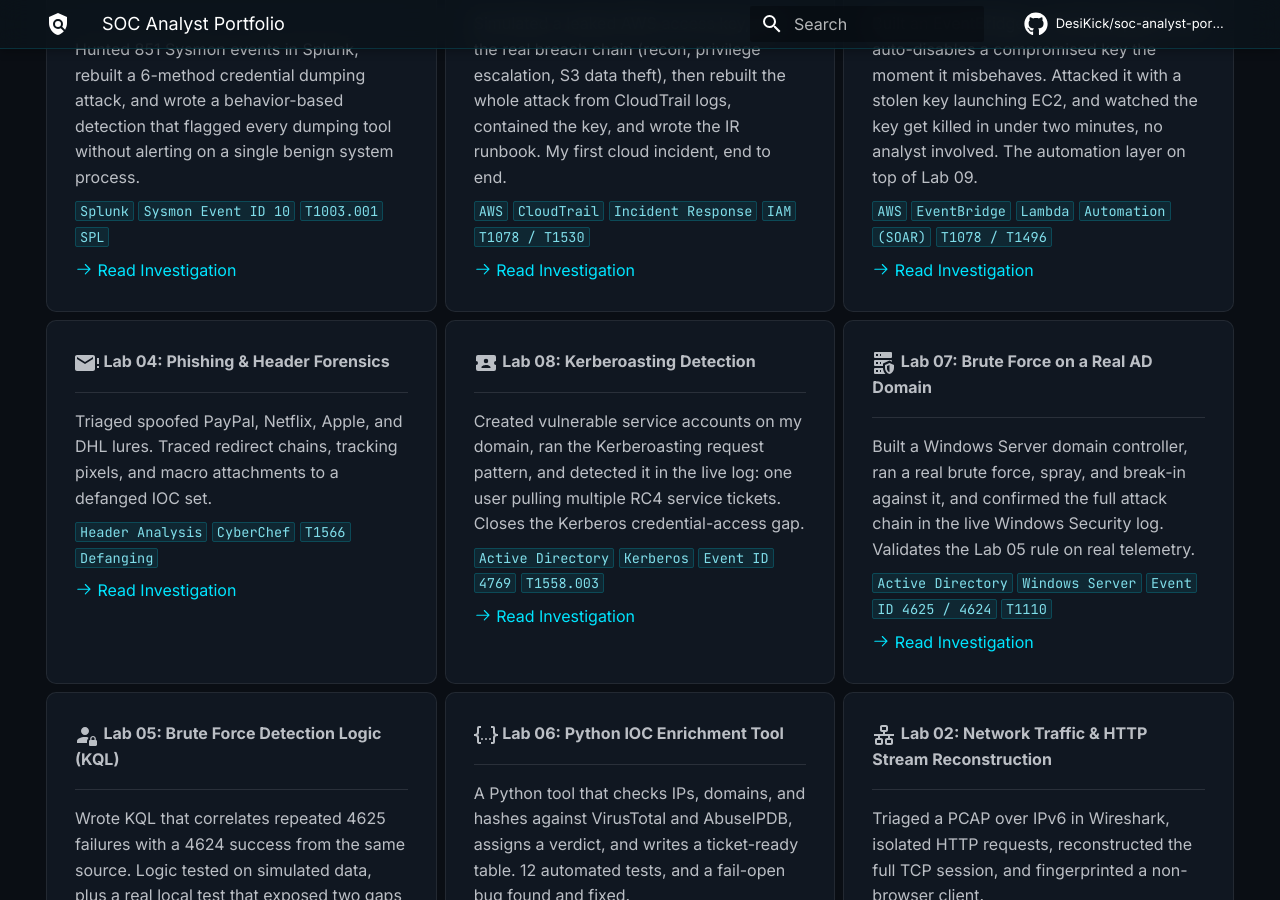
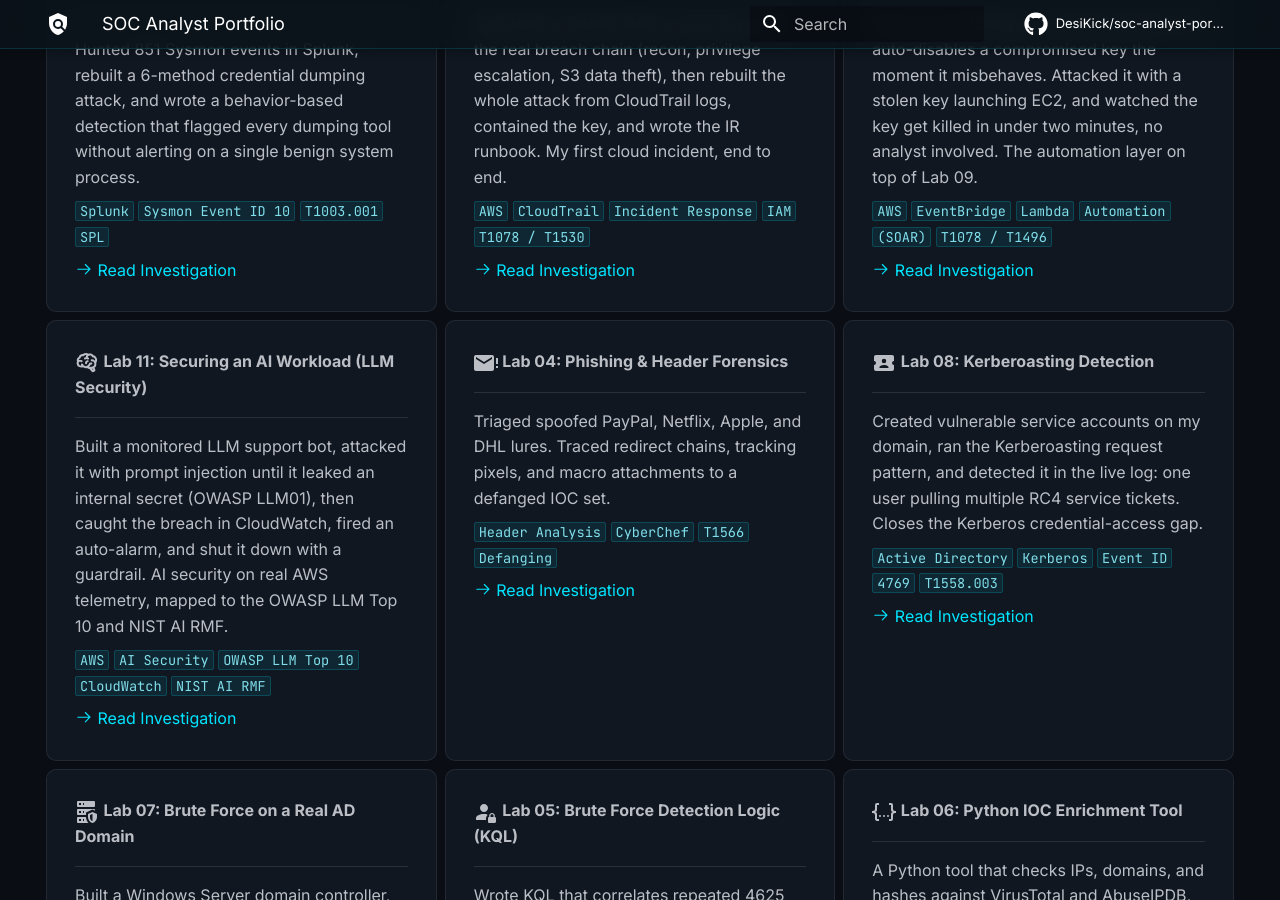
Before and after one commit to DesiKick/soc-analyst-portfolio, an MkDocs documentation site: the page built from docs/index.md, in a window 1280 px wide and 900 px high, scrolled down 2134 px. Built offline with MkDocs 1.6.1 and Material for MkDocs 9.7.7, drawn with Linux system fonts in a browser that asks for light colours; comment, search, counter and statistics services are not loaded; some of the changed text lies outside the part shown.

Commit message:
Update home page: add Lab 11 to featured labs, stats, and roadmap

```diff
--- a/docs/index.md
+++ b/docs/index.md
@@ -23,7 +23,7 @@
 </div>
 
 <div class="stats">
-  <div><strong>10</strong><span>Lab Investigations</span></div>
+  <div><strong>11</strong><span>Lab Investigations</span></div>
   <div><strong>163</strong><span>LSASS Events Triaged</span></div>
   <div><strong>0 / 108</strong><span>Benign Events Alerted</span></div>
   <div><strong>SC-200</strong><span>Microsoft Certified</span></div>
@@ -154,6 +154,16 @@
 
     [:octicons-arrow-right-24: Read Investigation](investigations/lab-10-aws-automated-ir.md)
 
+-   :material-brain:{ .lg .middle } **Lab 11: Securing an AI Workload (LLM Security)**
+
+    ---
+
+    Built a monitored LLM support bot, attacked it with prompt injection until it leaked an internal secret (OWASP LLM01), then caught the breach in CloudWatch, fired an auto-alarm, and shut it down with a guardrail. AI security on real AWS telemetry, mapped to the OWASP LLM Top 10 and NIST AI RMF.
+
+    `AWS` `AI Security` `OWASP LLM Top 10` `CloudWatch` `NIST AI RMF`
+
+    [:octicons-arrow-right-24: Read Investigation](investigations/lab-11-aws-llm-security.md)
+
 -   :material-email-alert:{ .lg .middle } **Lab 04: Phishing & Header Forensics**
 
     ---
@@ -253,7 +263,8 @@
 | **Lab 08** | Kerberoasting Detection | Active Directory, Event ID 4769, RC4 | <span class="pill done">Complete</span> |
 | **Lab 09** | Compromised IAM Key: AWS Detection & IR | AWS, CloudTrail (multi-region), IAM, S3 data events | <span class="pill done">Complete</span> |
 | **Lab 10** | Automated IR: Auto-Containing a Stolen Key | AWS EventBridge, Lambda (Python), CloudTrail, IAM | <span class="pill done">Complete</span> |
+| **Lab 11** | Securing an AI Workload: Prompt Injection Detection | CloudWatch Logs, Metric Filter + Alarm, IAM, Python | <span class="pill done">Complete</span> |
 | **Lab 07 v2** | Ship the AD logs to Sentinel for a cloud incident | Azure Monitor Agent, Microsoft Sentinel | <span class="pill wip">Planned</span> |
 | **Lab 08** | Kerberoasting Attack & Detection Engineering | Impacket `GetUserSPNs`, Event ID 4769 (RC4 0x17), SPL/KQL | <span class="pill wip">Planned</span> |
-| **Lab 11** | Endpoint Persistence Hunting with Sysmon & Atomic Red Team | Sysmon (SwiftOnSecurity), Event ID 4698, Splunk Dashboard | <span class="pill wip">Planned</span> |
+| **Lab 13** | Endpoint Persistence Hunting with Sysmon & Atomic Red Team | Sysmon (SwiftOnSecurity), Event ID 4698, Splunk Dashboard | <span class="pill wip">Planned</span> |
 | **Lab 12** | C2 Beacon Hunting with Zeek & RITA | Zeek Network Logs, RITA Jitter Scoring, Wireshark | <span class="pill wip">Planned</span> |
```
